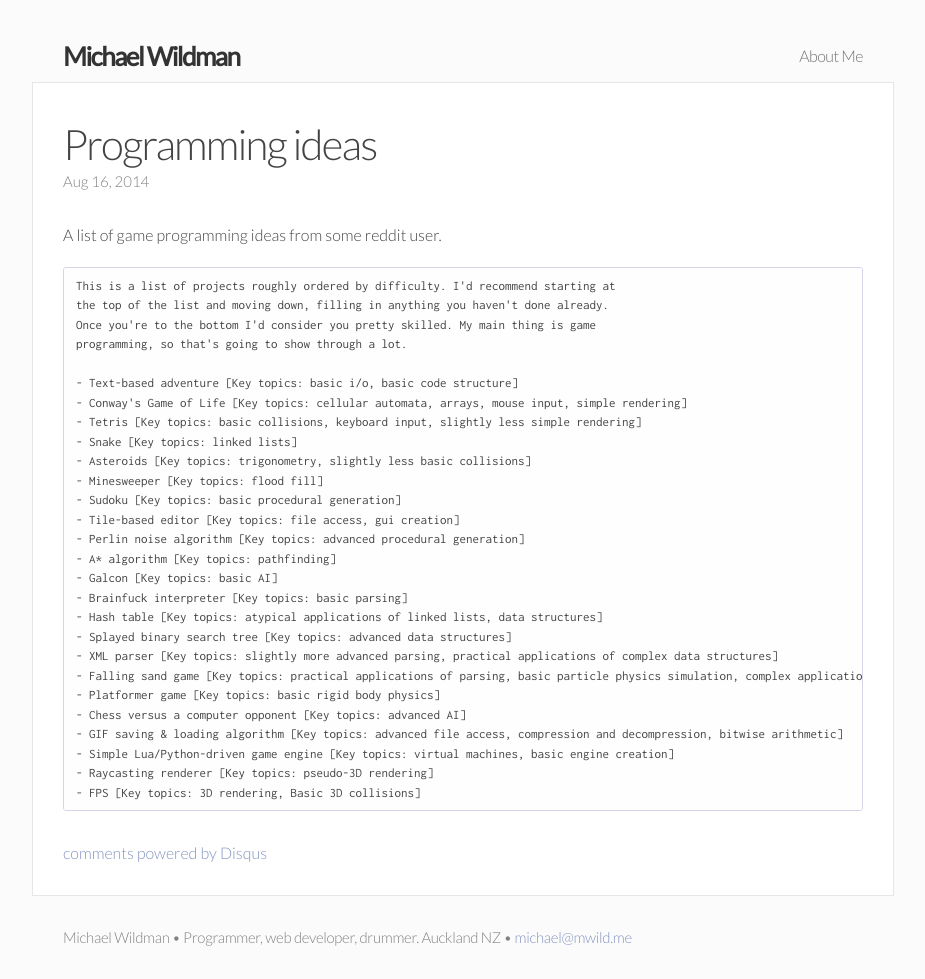
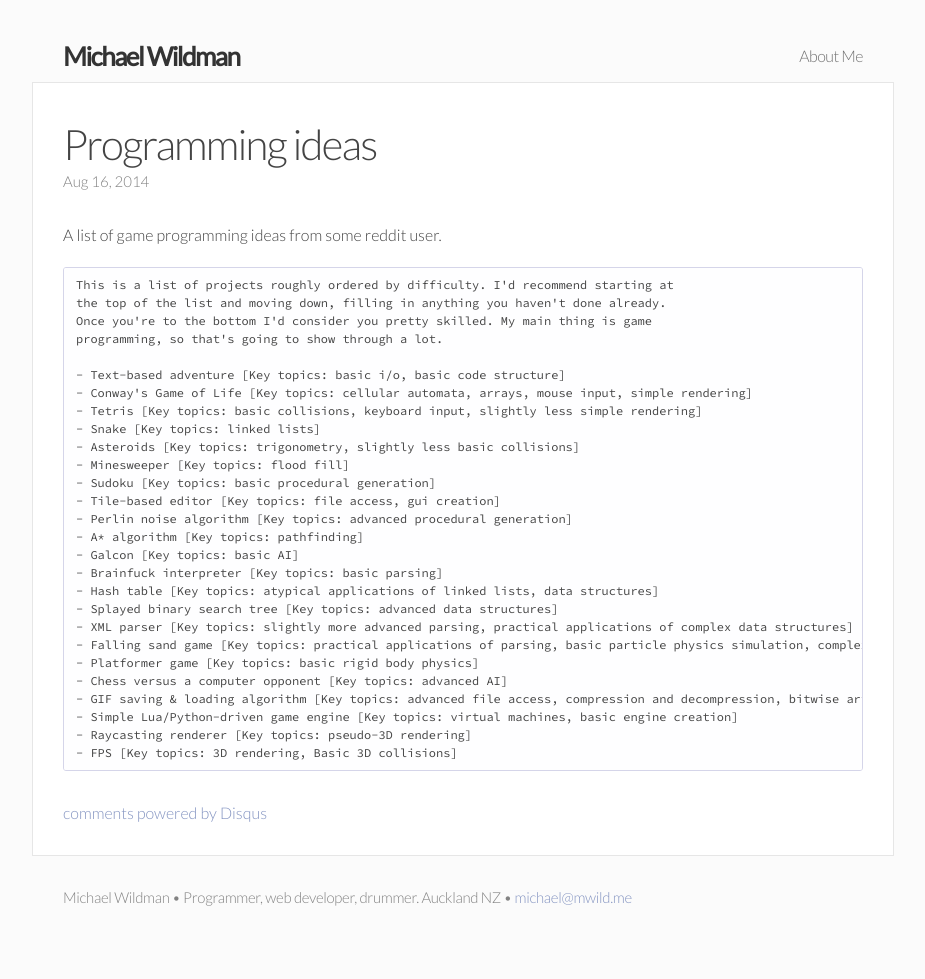
Before and after one commit to m-wild/mwild.me_archive, a Jekyll site: the page built from _posts/2014-08-16-programming-ideas.md, in a window 1280 px wide. Shown: the whole page, without its empty margins (177-1102 px from the left). Built offline with Jekyll 4.4.1, drawn with Linux system fonts in a browser that asks for light colours; Markdown is read by kramdown in place of the engine named in the settings; comment, search, counter and statistics services are not loaded; after the commit the page ends 938 px from its top, so only the background shows below that.

Commit message:
Source Code Pro for monospaced font

```diff
--- a/css/main.css
+++ b/css/main.css
@@ -1,5 +1,5 @@
 /* Base -----------------------------------------------------*/
-@import url(http://fonts.googleapis.com/css?family=Lato:300,400|Inconsolata:400,700);
+@import url(http://fonts.googleapis.com/css?family=Lato:300,400|Source+Code+Pro:400,700);
 
 * { margin: 0; padding: 0; }
 
@@ -189,8 +189,8 @@ em { color: #a16a94; }
   -webkit-border-radius: 3px;
   -moz-border-radius: 3px;
   border-radius: 3px;
-  font-family: Inconsolata, monospace;
-  font-size: 13px;
+  font-family: Source Code Pro, monospace;
+  font-size: 12px;
   overflow: auto;
   margin-bottom: 10px;
   margin-top: 10px;
```
